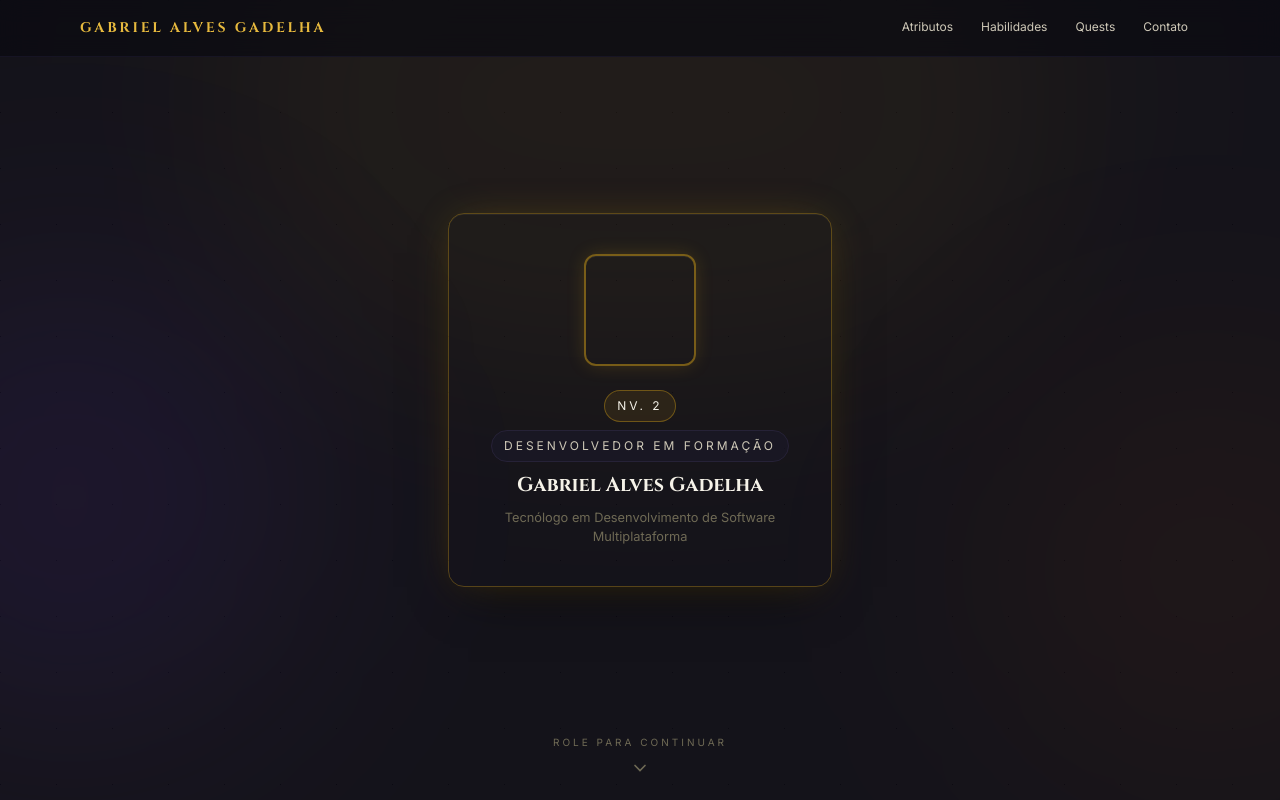
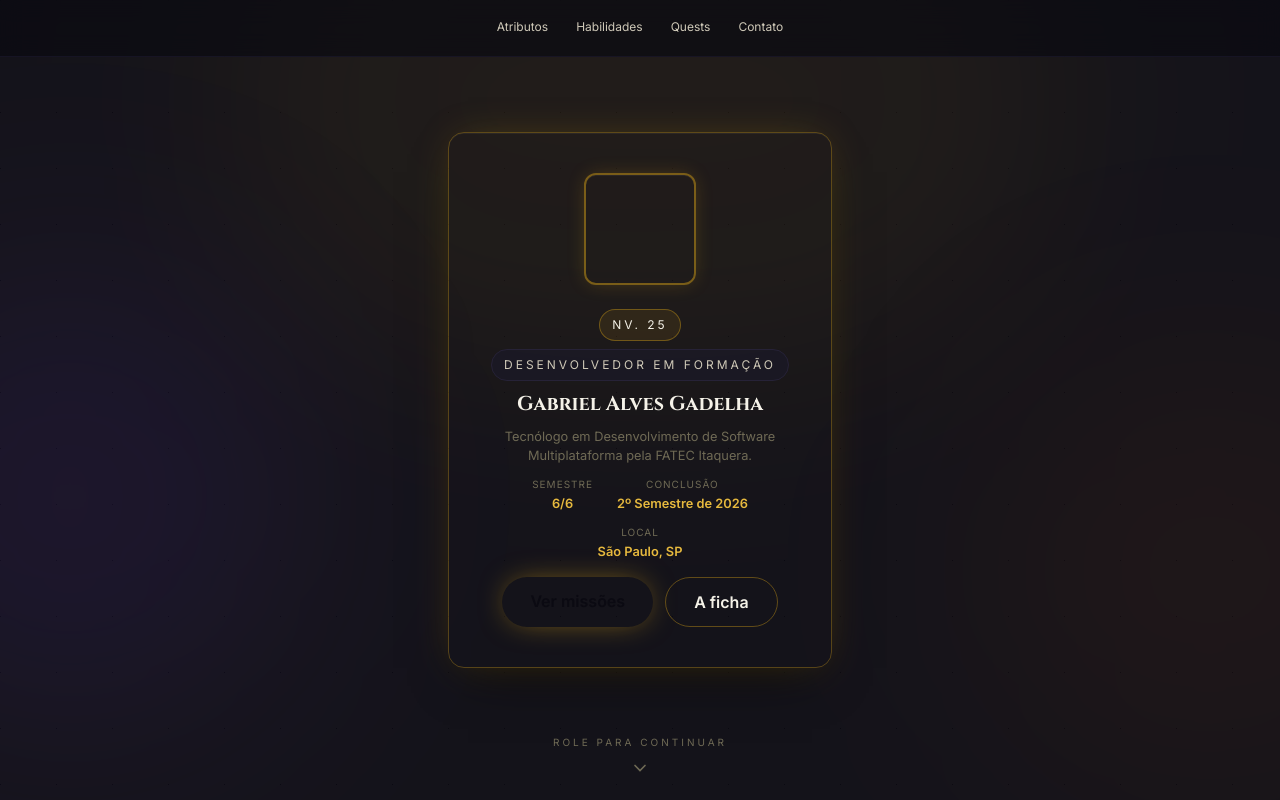
Before and after one commit to Gadelha1/Portfolio, a React (Vite) app: page / in a window 1280 px wide. Shown: the top 800 px of the page. Built offline with nearby package versions, Linux system fonts and the light colour scheme.

Commit message:
feat: Navbar simplificada e Hero com detalhes do perfil
- Navbar: removido nome, botões centralizados
- Hero: adicionados semestre, conclusão e cidade do perfil
- Novos campos estilizados em grid compacto

```diff
--- a/src/components/Footer/Footer.tsx
+++ b/src/components/Footer/Footer.tsx
@@ -5,10 +5,10 @@ export function Footer() {
     <footer className="mt-24 border-t border-night-800/70 py-10">
       <div className="mx-auto flex max-w-6xl flex-col items-center gap-3 px-4 text-center">
         <p className="font-display text-xs uppercase tracking-[0.3em] text-mist-500">
-          Fim do capítulo
+          Portfólio de {profile.nome}
         </p>
         <p className="text-sm text-mist-400">
-          {profile.nome} — construído com React, Vite e Tailwind CSS.
+          Construído com React, Vite e Tailwind CSS.
         </p>
       </div>
     </footer>
--- a/src/components/Navbar/Navbar.tsx
+++ b/src/components/Navbar/Navbar.tsx
@@ -30,22 +30,13 @@ export function Navbar() {
 
   return (
     <header className="navbar">
-      <div className="navbar-inner">
-        <button
-          type="button"
-          onClick={() => window.scrollTo({ top: 0, behavior: "smooth" })}
-          className="brand"
-        >
-          Gabriel Alves Gadelha
-        </button>
-        <nav className="flex items-center gap-1 overflow-x-auto">
+      <nav className="navbar-inner">
         {links.map((link) => (
           <a key={link.href} href={link.href} className="nav-link">
             {link.label}
           </a>
         ))}
       </nav>
-      </div>
       <div className="nav-progress" style={{ "--progress": progress } as CSSProperties} />
     </header>
   );
--- a/src/components/Navbar/css/Navbar.css
+++ b/src/components/Navbar/css/Navbar.css
@@ -17,20 +17,10 @@
   max-width: 72rem;
   display: flex;
   align-items: center;
-  justify-content: space-between;
-  gap: 1rem;
+  justify-content: center;
+  gap: 0.25rem;
   padding-block: 0.75rem;
   padding-inline: 1rem;
-}
-
-.brand {
-  font-family: var(--font-display);
-  font-size: 0.875rem;
-  font-weight: 700;
-  text-transform: uppercase;
-  letter-spacing: 0.2em;
-  color: var(--color-gold-400);
-  cursor: pointer;
 }
 
 .nav-link {
--- a/src/components/sections/Contact/Contact.tsx
+++ b/src/components/sections/Contact/Contact.tsx
@@ -45,8 +45,8 @@ export function Contact() {
     <section id="contato" className="section">
       <SectionHeading
         eyebrow="Guilda"
-        title="Vamos embarcar numa quest?"
-        description="Estou aberto a oportunidades de estágio, projetos e boas conversas sobre código — e RPG."
+        title="Contatos"
+        description="Estou aberto a oportunidades, pode ser de estágio, de projetos ou simplesmente boas conversas sobre RPG."
       />
       <Reveal>
         <div className="panel-gold mx-auto max-w-2xl rounded-xl p-6 text-center md:p-10">
--- a/src/components/sections/Hero/Hero.tsx
+++ b/src/components/sections/Hero/Hero.tsx
@@ -20,6 +20,30 @@ export function Hero() {
 
           <h1 className="hero-name">{profile.nome}</h1>
           <p className="hero-title">{profile.titulo}</p>
+
+          <div className="hero-details">
+            <span className="hero-detail">
+              <span className="hero-detail-label">Semestre</span>
+              <span className="hero-detail-value">{profile.semestre_atual}</span>
+            </span>
+            <span className="hero-detail">
+              <span className="hero-detail-label">Conclusão</span>
+              <span className="hero-detail-value">{profile.conclusao_curso}</span>
+            </span>
+            <span className="hero-detail">
+              <span className="hero-detail-label">Local</span>
+              <span className="hero-detail-value">{profile.cidade}</span>
+            </span>
+          </div>
+
+          <div className="hero-actions">
+            <a href="#quests" className="btn-primary">
+              Ver missões
+            </a>
+            <a href="#atributos" className="btn-secondary">
+              A ficha
+            </a>
+          </div>
         </div>
       </div>
 
--- a/src/components/sections/Hero/css/Hero.css
+++ b/src/components/sections/Hero/css/Hero.css
@@ -86,6 +86,34 @@
   color: var(--color-mist-500);
 }
 
+.hero-details {
+  display: flex;
+  flex-wrap: wrap;
+  justify-content: center;
+  gap: 0.75rem 1.5rem;
+  margin-top: 0.25rem;
+}
+
+.hero-detail {
+  display: flex;
+  flex-direction: column;
+  align-items: center;
+  gap: 0.125rem;
+}
+
+.hero-detail-label {
+  font-size: 0.625rem;
+  text-transform: uppercase;
+  letter-spacing: 0.1em;
+  color: var(--color-mist-500);
+}
+
+.hero-detail-value {
+  font-size: 0.8rem;
+  font-weight: 600;
+  color: var(--color-gold-400);
+}
+
 .hero-actions {
   display: flex;
   gap: 0.75rem;
--- a/src/data/profile.ts
+++ b/src/data/profile.ts
@@ -1,8 +1,11 @@
 export const profile = {
   nome: "Gabriel Alves Gadelha",
   classe: "Desenvolvedor em formação",
-  titulo: "Tecnólogo em Desenvolvimento de Software Multiplataforma",
-  nivel: 2,
+  titulo: "Tecnólogo em Desenvolvimento de Software Multiplataforma pela FATEC Itaquera.",
+  semestre_atual: "6/6",
+  conclusao_curso: "2º Semestre de 2026",
+  cidade: "São Paulo, SP",
+  nivel: 25,
   cita: "\u201cSo much shadow around us. To think I almost missed the light.\u201d \u2014 Wyll Ravengard (BG3)",
   sobre:
     "Estudante de Desenvolvimento de Software Multiplataforma. A ideia do portfólio é exibir as informações como se fosse minha ficha de personagem de RPG — atributos, habilidades, projetos como quests. Gosto bastante de fantasia, jogos, e isso se mistura no genero de RPG, e quis trazer um pouco disso num projeto que contém coisas sobre mim.",
```
Also changed, not shown: public/avatar/20251006_230754_1787779659954.jpg (added), 1 other file (tests, documents, lock files or other folders). Lines whose indentation alone changed are shown as unchanged.
